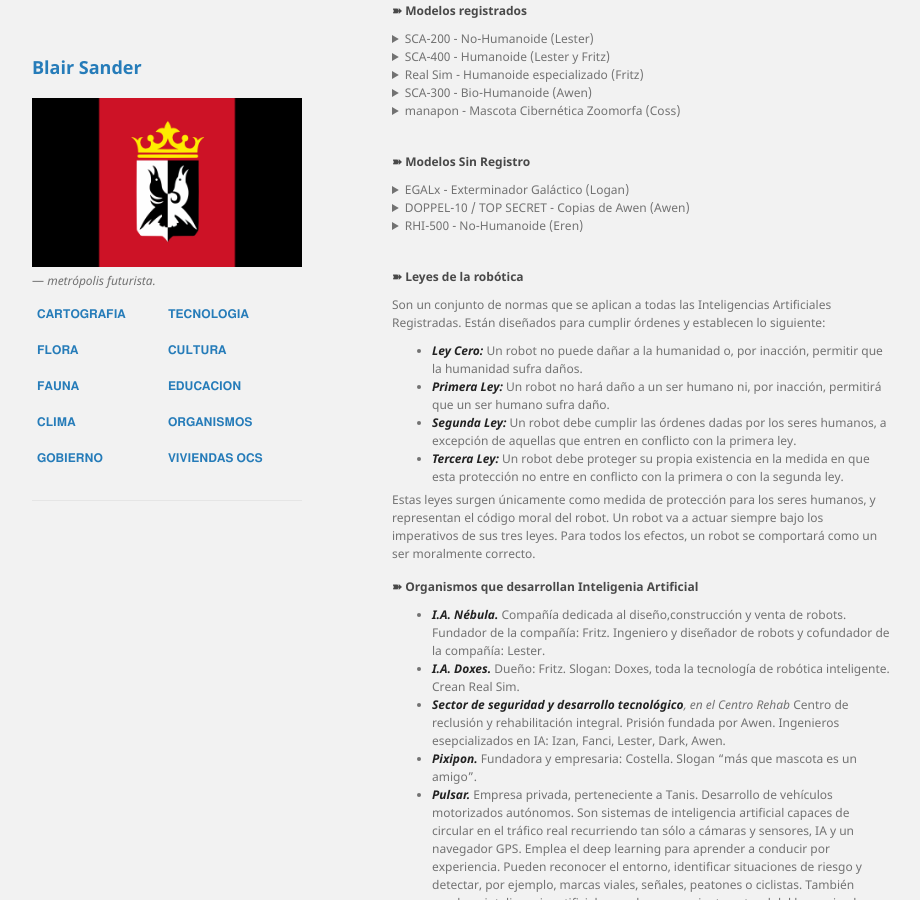
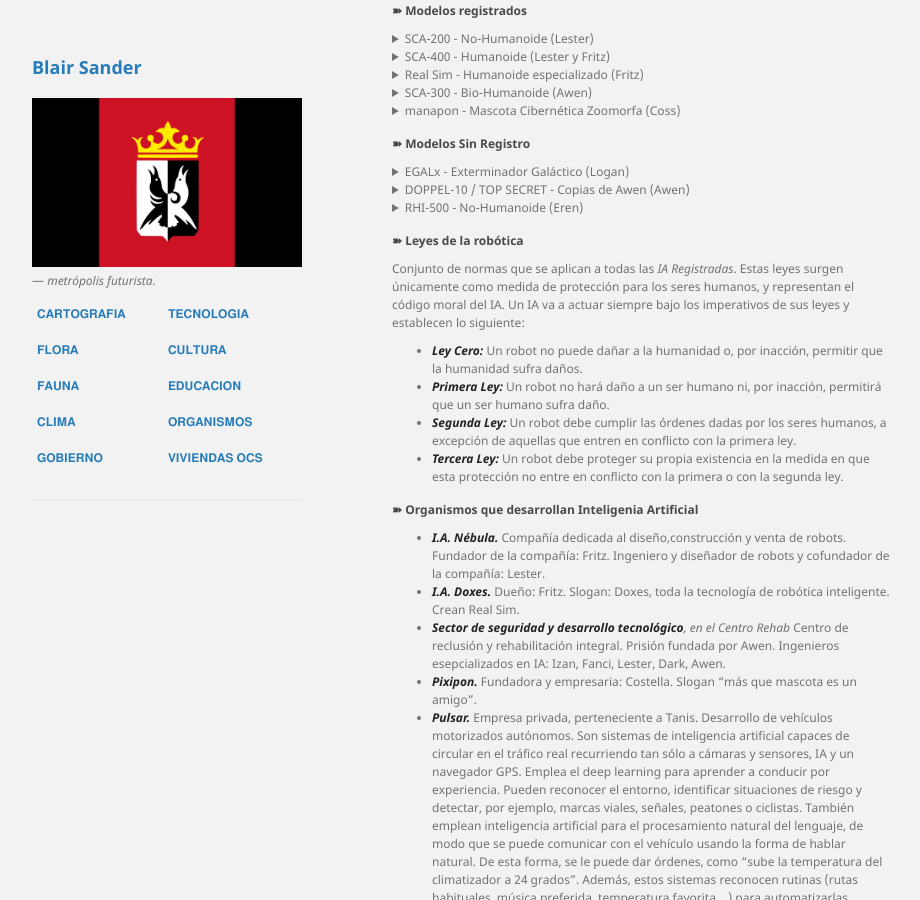
Before and after one commit to BlairSander/ciudad, a Jekyll site: the page built from tecnologia.md, in a window 1280 px wide and 900 px high, scrolled down 1456 px. Shown: the whole window, without its empty margins (178-1098 px from the left). Built offline with Jekyll 4.4.1, drawn with Linux system fonts in a browser that asks for light colours; our own code applies the rules of GitHub Pages for plain Markdown files.

Commit message:
tecnologia.md

```diff
--- a/tecnologia.md
+++ b/tecnologia.md
@@ -83,7 +83,7 @@ Construcción: En la empresa pixipon <br>
 Ejemplos: Perritos elementales <br>
 Características: Los manapon, en plural manapons, son androides que tienen un grado de parentesco animal. Siempre con apariencias adorables. Tienen un circuito ánima, el cual es un implante que genera sentimientos en el androide. El circuito puede madurar con el androide. Su uso principal es el de compañía y entretenimiento, sustituyendo en algunos casos a las mascotas reales.
  </details>
-<br>
+
 <h4>➽ Modelos Sin Registro</h4>
 
 <details><summary>EGALx - Exterminador Galáctico (Logan)</summary>
@@ -100,17 +100,15 @@ Características: Version mejorada en cuanto a la simulacion de humanidad, pero
 Modelos RHI (Robot Híbrido de Investigación) <br>
 Ingeniero y diseñador: Eren <br>
 Características: Ciberseguridad. Tareas de programación. Aprendizaje. Puede realizar diferentes tareas para facilitar investigaciones de datos. Los robots poseen softwares de última generación capaces de captar, almacenar y compartir datos que se convierten en información de gran valor en el avance de los estudios de investigación. Destaca su uso limitado de información, ya que lo procesan y comparten de manera activa, generando informes físicos para la imposibilidad del hackeo. Poder contar con la precisión de la robótica en la ciencia permite obtener resultados más verídicos y realizar pruebas de hipótesis en entornos donde se aseguran que siempre se actúe bajo los mismos parámetros y estándares de ejecución y calidad. Por otro lado, la resistencia y exhaustiva manipulación que realiza un robot colaborativo, lo convierte en el mejor instrumento para el manejo de ciertas sustancias o la realización de ciertos procesos peligrosos. </details>
-<br>
+
 <h4>➽ Leyes de la robótica</h4>
 
-Son un conjunto de normas que se aplican a todas las Inteligencias Artificiales Registradas. Están diseñados para cumplir órdenes y establecen lo siguiente:
+Conjunto de normas que se aplican a todas las *IA Registradas*. Estas leyes surgen únicamente como medida de protección para los seres humanos, y representan el código moral del IA. Un IA va a actuar siempre bajo los imperativos de sus leyes y establecen lo siguiente:
 
 * **_Ley Cero:_** Un robot no puede dañar a la humanidad o, por inacción, permitir que la humanidad sufra daños.
 * **_Primera Ley:_** Un robot no hará daño a un ser humano ni, por inacción, permitirá que un ser humano sufra daño.
 * **_Segunda Ley:_** Un robot debe cumplir las órdenes dadas por los seres humanos, a excepción de aquellas que entren en conflicto con la primera ley.
 * **_Tercera Ley:_** Un robot debe proteger su propia existencia en la medida en que esta protección no entre en conflicto con la primera o con la segunda ley.
-
-Estas leyes surgen únicamente como medida de protección para los seres humanos, y representan el código moral del robot. Un robot va a actuar siempre bajo los imperativos de sus tres leyes. Para todos los efectos, un robot se comportará como un ser moralmente correcto.
 
 <h4>➽ Organismos que desarrollan Inteligenia Artificial</h4>
 
```
